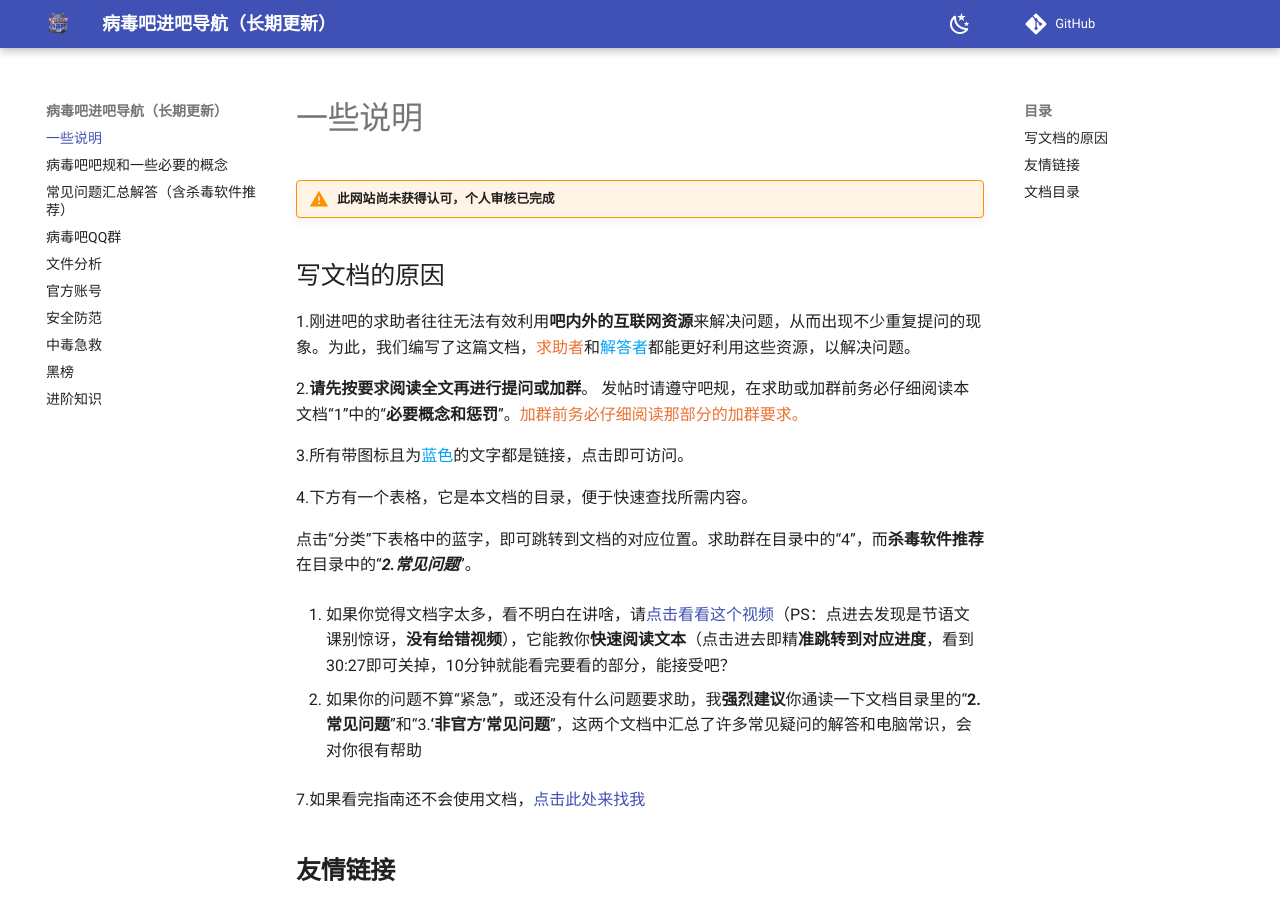
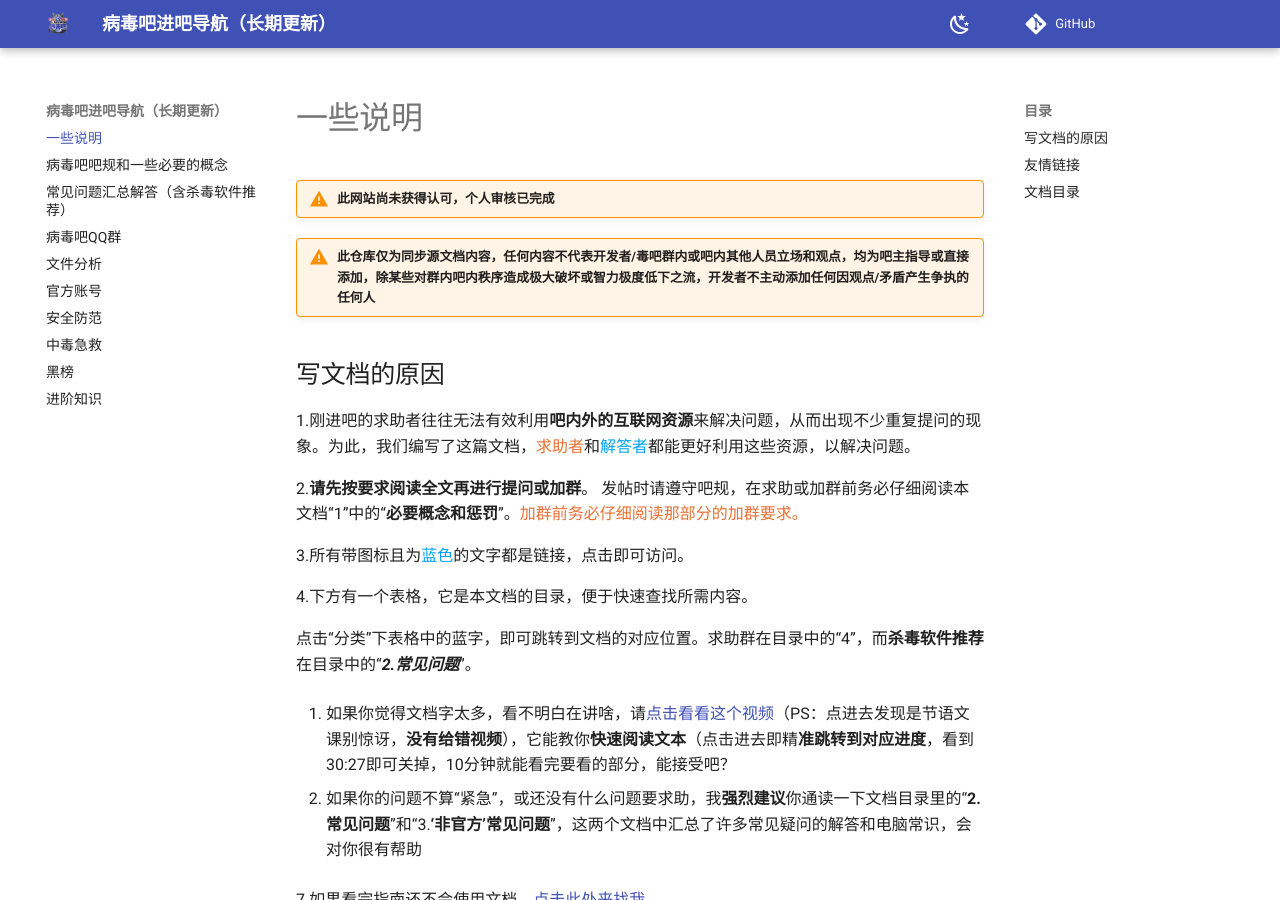
Before and after one commit to weasUXL/bdb_docs, an MkDocs documentation site: the page built from docs/index.md, in a window 1280 px wide and 900 px high. Built offline with MkDocs 1.6.1 and Material for MkDocs 9.7.7, drawn with Linux system fonts in a browser that asks for light colours; comment, search, counter and statistics services are not loaded.

Commit message:
添加免责声明，.gitignore添加venv

```diff
--- a/docs/index.md
+++ b/docs/index.md
@@ -1,6 +1,8 @@
 # 一些说明
 
 !!! warning "此网站尚未获得认可，个人审核已完成"
+
+!!! warning "此仓库仅为同步源文档内容，任何内容不代表开发者/毒吧群内或吧内其他人员立场和观点，均为吧主指导或直接添加，除某些对群内吧内秩序造成极大破坏或智力极度低下之流，开发者不主动添加任何因观点/矛盾产生争执的任何人"
 
 ## 写文档的原因
 1.刚进吧的求助者往往无法有效利用**吧内外的互联网资源**来解决问题，从而出现不少重复提问的现象。为此，我们编写了这篇文档，<span style="color: #E97132;">求助者</span>和<span style="color: #00A3F5;">解答者</span>都能更好利用这些资源，以解决问题。
```
Also changed, not shown: 1 other file.
